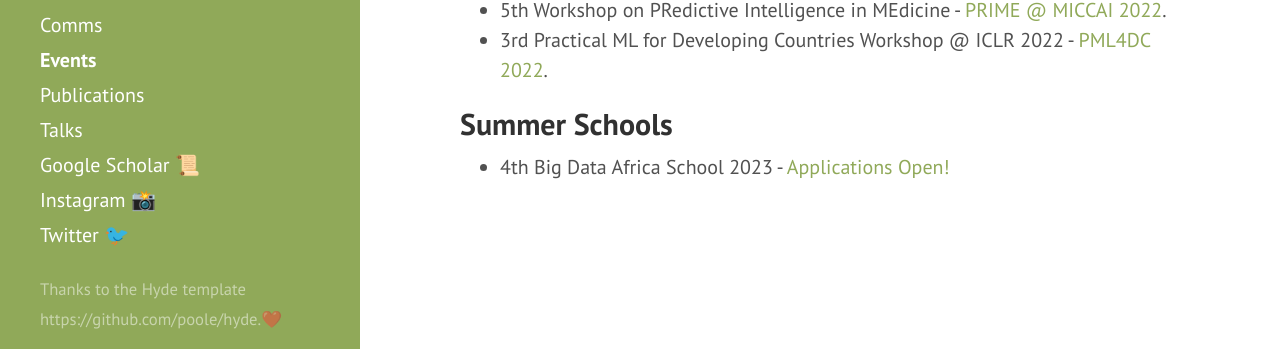
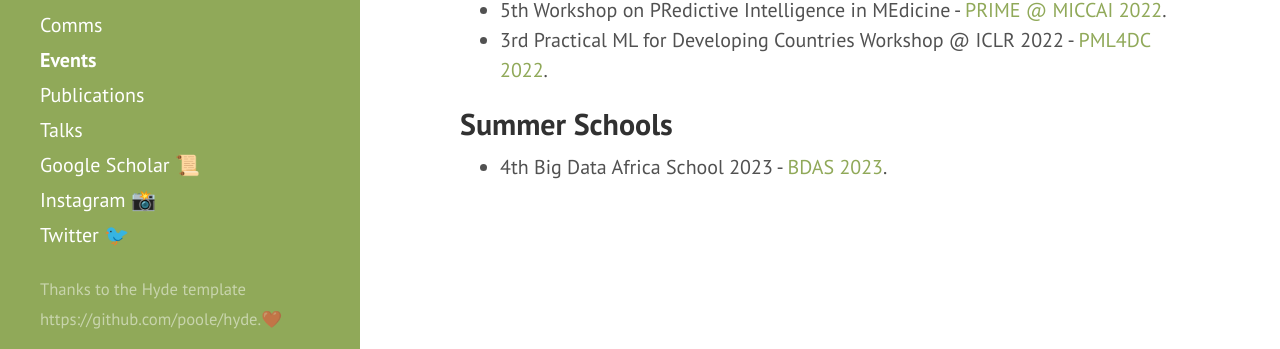
Before and after one commit to celiacintas/celiacintas.github.io, a Jekyll site: the page built from events.md, in a window 1280 px wide. Shown: the part 527-876 px from the top of the page. Built offline with Jekyll 4.4.1, drawn with Linux system fonts in a browser that asks for light colours.

Commit message:
Update events.md

```diff
--- a/events.md
+++ b/events.md
@@ -22,4 +22,4 @@ title: Events
 
 ## Summer Schools
 
-* 4th Big Data Africa School 2023 - [Applications Open!](https://www.sarao.ac.za/students/4th-big-data-africa-school/)
+* 4th Big Data Africa School 2023 - [BDAS 2023](https://www.sarao.ac.za/students/4th-big-data-africa-school/).
```
